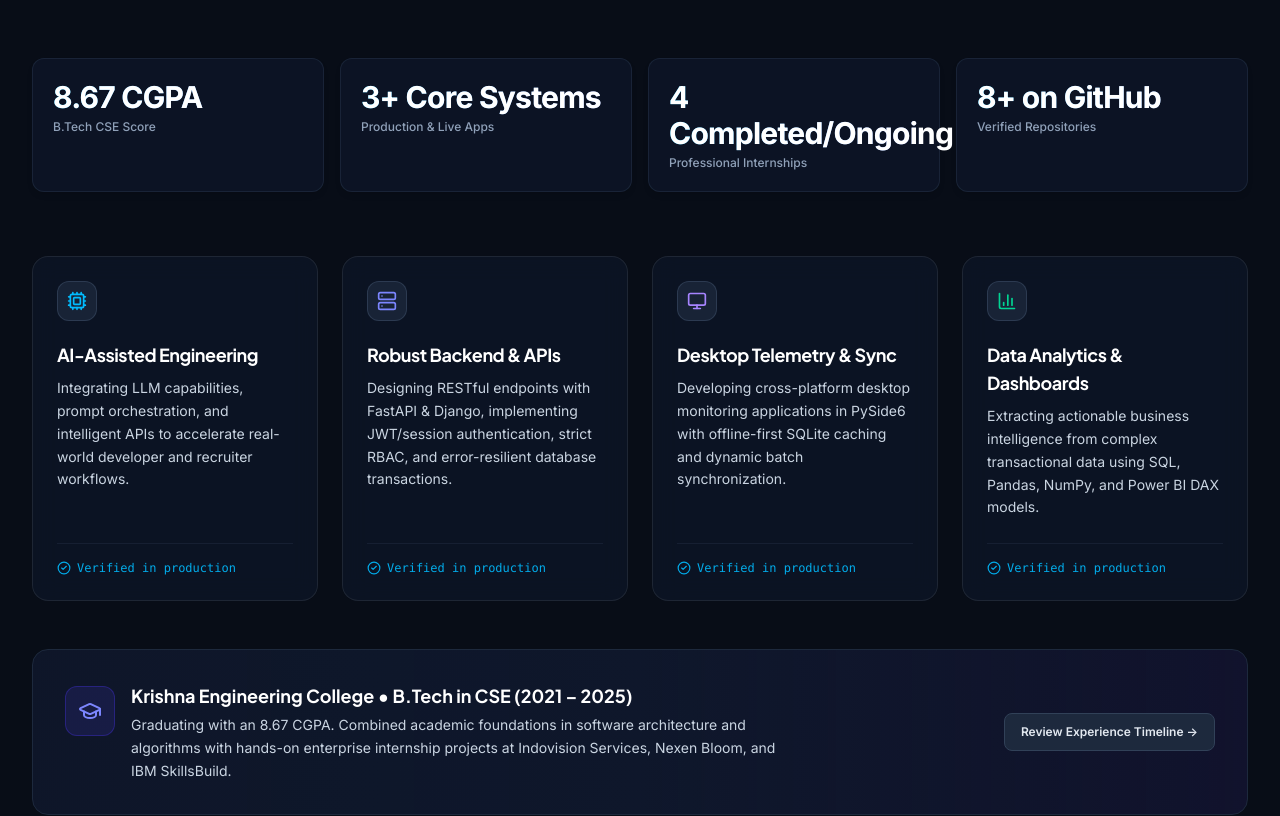
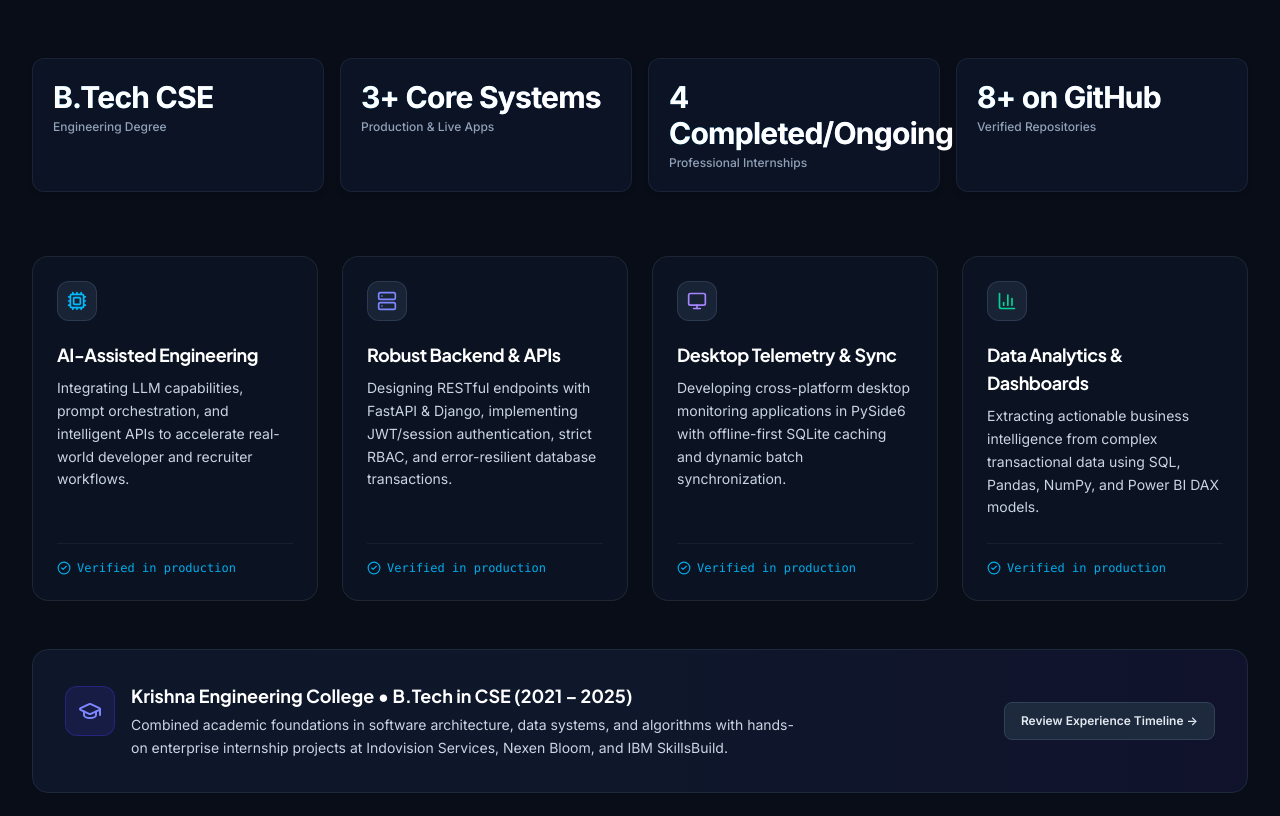
Before and after one commit to lakshitsharma7/lakshit-personal-portfolio, a React (Vite) app: page / in a window 1280 px wide. Shown: the part 1310-2126 px from the top of the page. Built offline with nearby package versions, Linux system fonts and the light colour scheme.

Commit message:
feat: remove all CGPA/grades and add GitHub Actions deployment workflow

```diff
--- a/src/components/About.tsx
+++ b/src/components/About.tsx
@@ -83,7 +83,7 @@ export const About: React.FC = () => {
                 Krishna Engineering College • B.Tech in CSE (2021 – 2025)
               </h3>
               <p className="text-sm text-slate-300 mt-1 max-w-2xl leading-relaxed">
-                Graduating with an 8.67 CGPA. Combined academic foundations in software architecture and algorithms with hands-on enterprise internship projects at Indovision Services, Nexen Bloom, and IBM SkillsBuild.
+                Combined academic foundations in software architecture, data systems, and algorithms with hands-on enterprise internship projects at Indovision Services, Nexen Bloom, and IBM SkillsBuild.
               </p>
             </div>
           </div>
--- a/src/components/EducationCertifications.tsx
+++ b/src/components/EducationCertifications.tsx
@@ -33,13 +33,10 @@ export const EducationCertifications: React.FC = () => {
                 className="glass-panel p-6 rounded-2xl border border-slate-800/90 flex flex-col justify-between"
               >
                 <div>
-                  <div className="flex items-center justify-between gap-2 mb-3">
+                  <div className="flex items-center gap-2 mb-3">
                     <span className="text-xs font-mono text-sky-400 flex items-center gap-1">
                       <Calendar className="w-3 h-3" />
                       {item.period}
-                    </span>
-                    <span className="px-2 py-0.5 rounded text-xs font-mono bg-sky-950/80 border border-sky-800 text-sky-300 font-bold">
-                      {item.grade}
                     </span>
                   </div>
 
--- a/src/data/portfolioData.ts
+++ b/src/data/portfolioData.ts
@@ -35,7 +35,6 @@ export interface EducationItem {
   institution: string;
   degree: string;
   period: string;
-  grade: string;
   details?: string;
 }
 
@@ -85,7 +84,7 @@ export const portfolioConfig = {
       }
     ],
     verifiedFacts: [
-      { label: "B.Tech CSE Score", value: "8.67 CGPA" },
+      { label: "Engineering Degree", value: "B.Tech CSE" },
       { label: "Production & Live Apps", value: "3+ Core Systems" },
       { label: "Professional Internships", value: "4 Completed/Ongoing" },
       { label: "Verified Repositories", value: "8+ on GitHub" }
@@ -363,21 +362,18 @@ export const portfolioConfig = {
       institution: "Krishna Engineering College",
       degree: "Bachelor of Technology (B.Tech) – Computer Science & Engineering",
       period: "2021 – 2025",
-      grade: "8.67 CGPA",
       details: "Comprehensive coursework in Data Structures, Database Systems, Computer Networks, Operating Systems, and Software Engineering."
     },
     {
       institution: "N.S. Public School",
       degree: "Senior Secondary (Class XII CBSE)",
       period: "2021",
-      grade: "79.9%",
       details: "Major in Physics, Chemistry, and Mathematics (PCM)."
     },
     {
       institution: "Victoria Public Sr. Sec. School",
       degree: "Secondary Education (Class X CBSE)",
       period: "2019",
-      grade: "55.9%",
       details: "Foundational secondary school education."
     }
   ] as EducationItem[],
```
Also changed, not shown: 1 other file (tests, documents, lock files or other folders).
